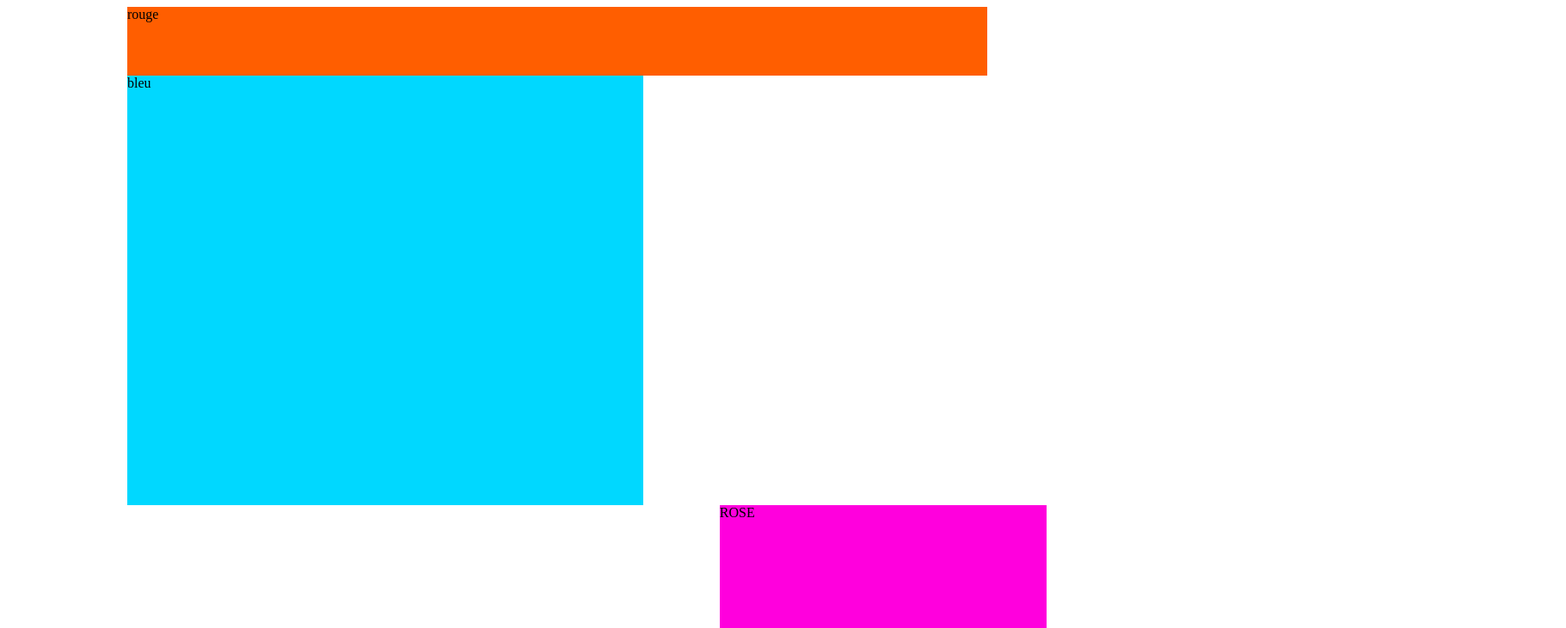
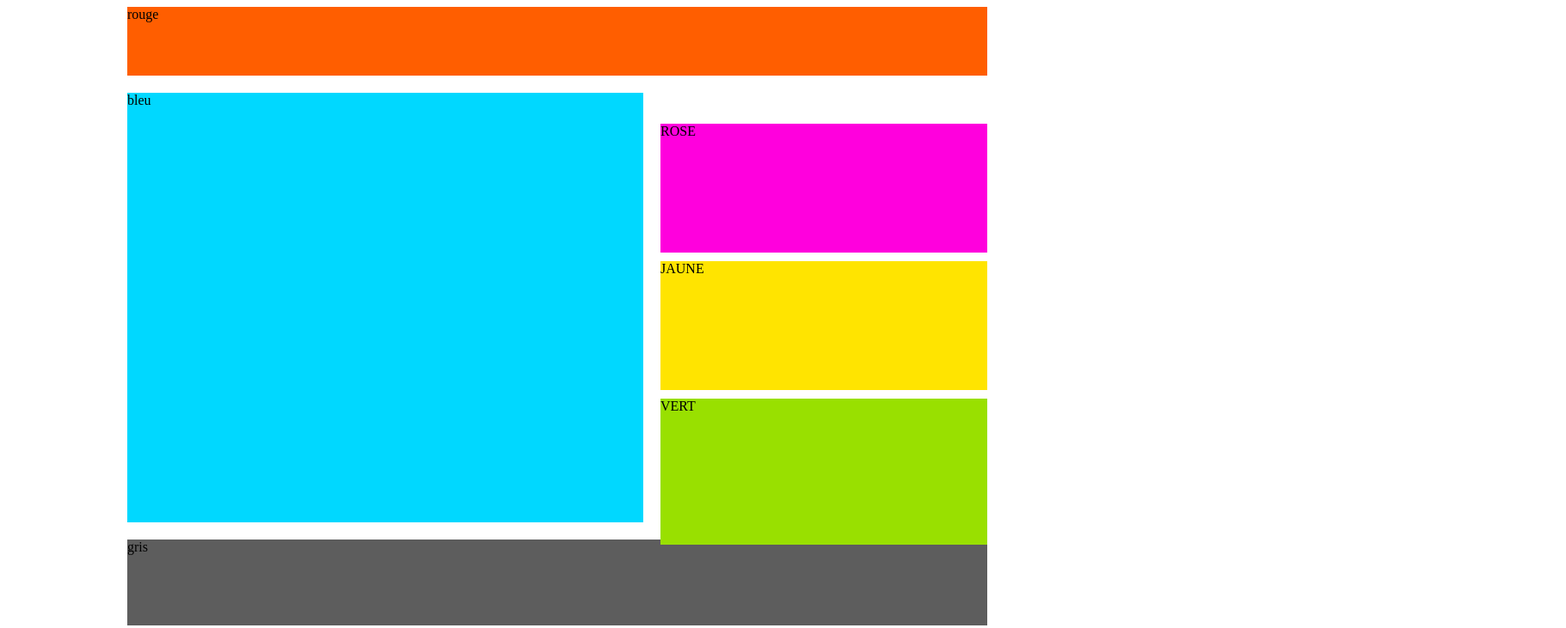
Before and after one commit to ANAWARdev/float, a plain HTML site: page index.html in a window 1280 px wide. Shown: the top 731 px of the page at 86% size, 1821 px wide, since content can reach past the window. Drawn offline with Linux system fonts and the light colour scheme.

Commit message:
background

```diff
--- a/style.css
+++ b/style.css
@@ -7,12 +7,14 @@ header{
     height: 80px;
     width: 1000px;
     background-color: #FF5E00;
+    margin-bottom: 20px;
 }
 
 footer {
     height: 100px;
     width: 1000px;
     background-color: #5D5D5D;
+    margin-top: 20px;
 }
  #left {
     height: 500px;
@@ -23,26 +25,29 @@ footer {
     display: block;
     justify-content: end;
     align-items: end;
-    position: relative;
-    top: 100%;
-    left: 70%;
+    position: absolute;
+    top: 18%;
+    left: 60%;
 
 }
 #rose {
     height: 150px;
     width: 380px;
     background-color: #FF00DD;
+    margin-bottom: 10px;
 
 }
 #jaune {
     height: 150px;
     width: 380px;
     background-color: #FFE400;
+    margin-bottom: 10px;
 
 }
 #vert {
     height: 170px;
     width: 380px;
     background-color: #99E000;
+    margin-bottom: 10px;
 
 }
```
